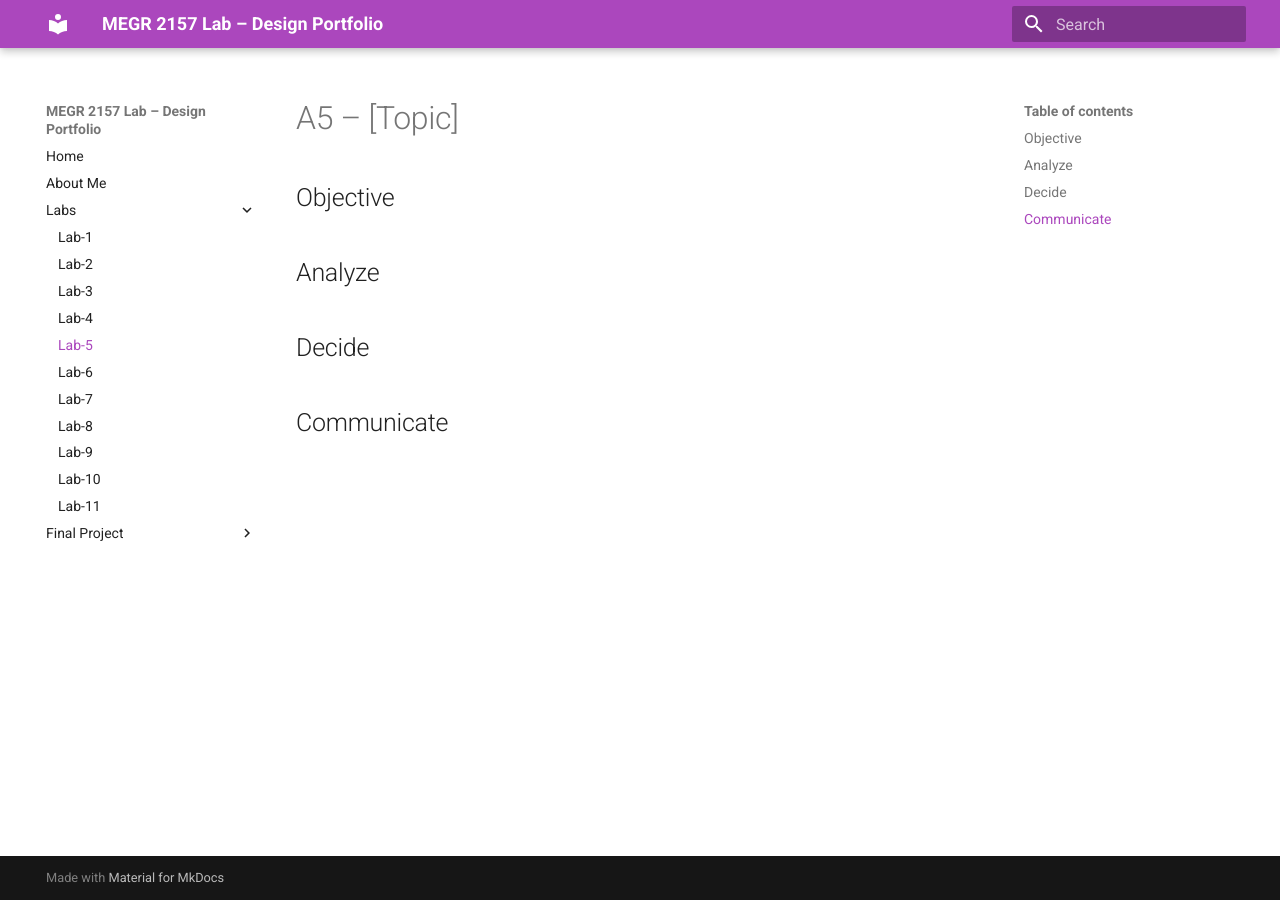
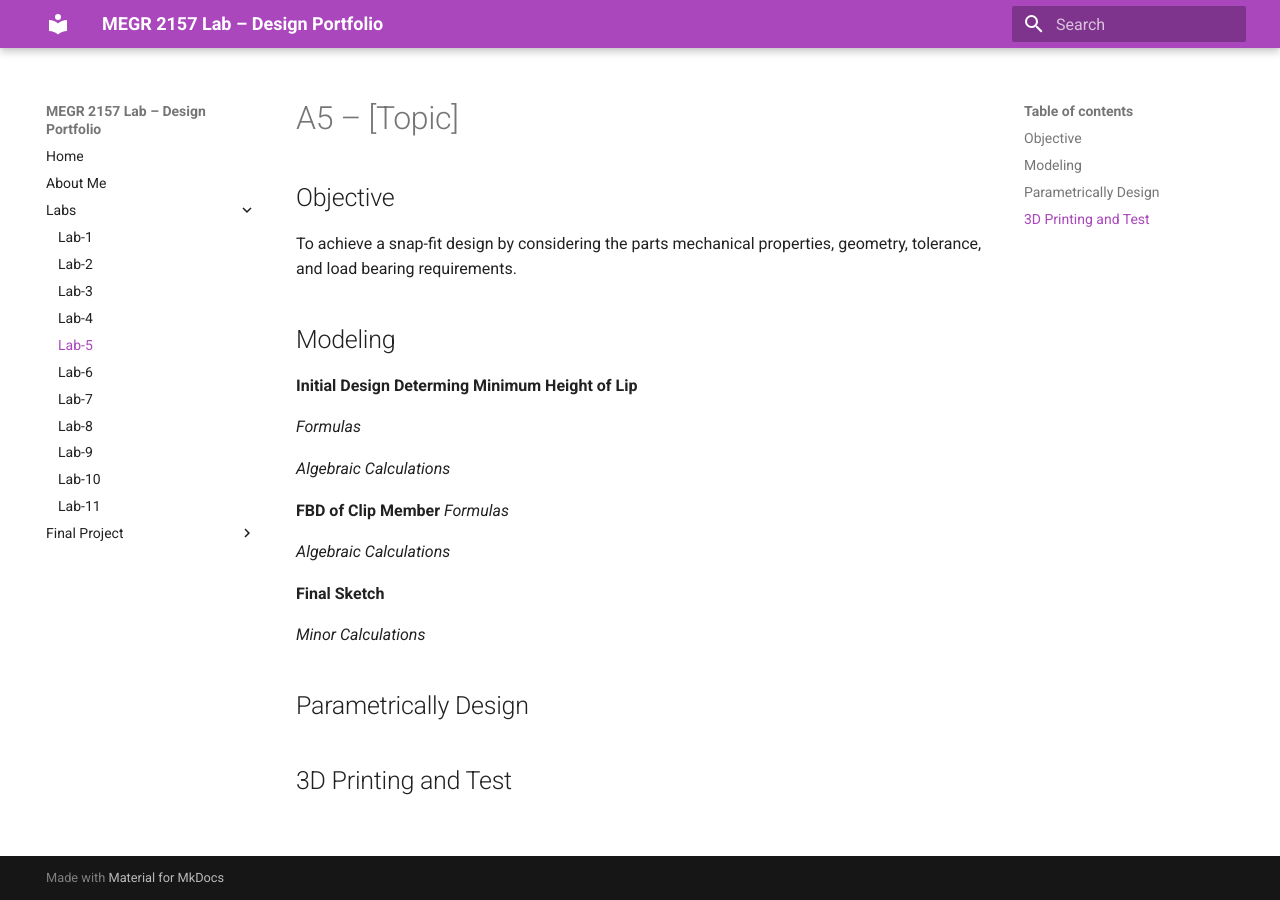
Before and after one commit to swils201/saniyah-wilson-portfolio, an MkDocs documentation site: the page built from docs/Labs/L05/index.md, in a window 1280 px wide. Built offline with MkDocs 1.6.1 and Material for MkDocs 9.7.7, drawn with Linux system fonts in a browser that asks for light colours.

Commit message:
Update index.md

```diff
--- a/docs/Labs/L05/index.md
+++ b/docs/Labs/L05/index.md
@@ -1,12 +1,25 @@
 # A5 – [Topic]
 
 ## Objective
+To achieve a snap-fit design by considering the parts mechanical properties, geometry, tolerance, and load bearing requirements.
+
+## Modeling
+**Initial Design**
+**Determing Minimum Height of Lip**
+
+*Formulas*
+
+*Algebraic Calculations*
+
+**FBD of Clip Member**
+*Formulas*
+
+*Algebraic Calculations*
+
+**Final Sketch**
+
+*Minor Calculations*
+## Parametrically Design
 
 
-## Analyze
-
-
-## Decide
-
-
-## Communicate
+## 3D Printing and Test
```
